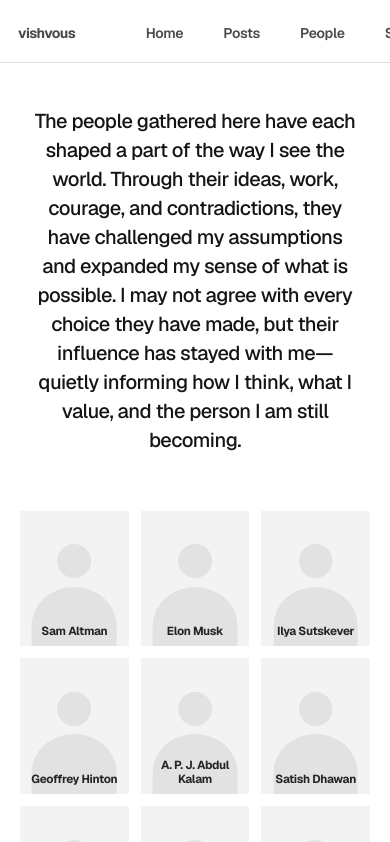
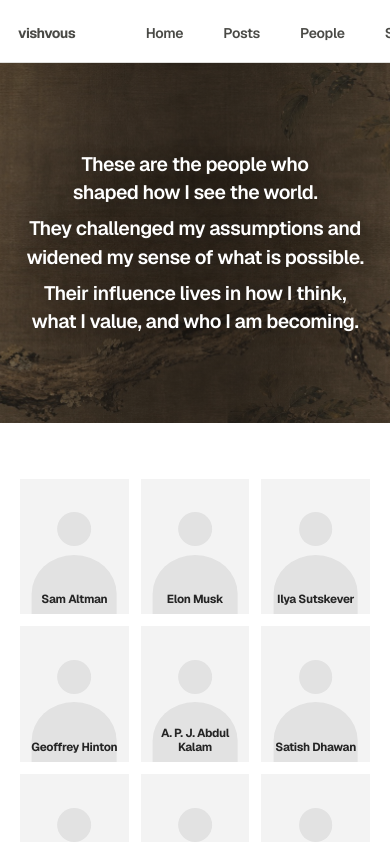
Before and after one commit to vishvajithbk/vishvous-portfolio-site, a Next.js app: page /people in a window 390 px wide. Shown: the top 842 px of the page. Built offline with nearby package versions, Linux system fonts and the light colour scheme.

Commit message:
Add People influence hero

```diff
--- a/app/people/PeopleGallery.tsx
+++ b/app/people/PeopleGallery.tsx
@@ -2,7 +2,7 @@
 
 import { useEffect, useRef, useState } from "react";
 import type { Person } from "./people";
-import { people, peopleInfluencePassage } from "./people";
+import { people, peopleInfluenceLines } from "./people";
 import styles from "./people.module.css";
 
 const COLUMN_COUNT = 3;
@@ -134,7 +134,13 @@
       aria-label="People who shaped Vishva's thinking"
     >
       <div className={styles.influenceSection}>
-        <p className={styles.influencePassage}>{peopleInfluencePassage}</p>
+        <p className={styles.influencePassage}>
+          {peopleInfluenceLines.map((line) => (
+            <span data-influence-line key={line}>
+              {line}
+            </span>
+          ))}
+        </p>
       </div>
 
       <MasonryGallery entries={visiblePeople} label="People gallery" />
--- a/app/people/people.module.css
+++ b/app/people/people.module.css
@@ -1,18 +1,19 @@
 .peoplePage {
   min-height: calc(100vh - 61px);
-  padding: clamp(54px, 7vw, 92px) clamp(24px, 7vw, 80px) 160px;
+  padding: 0 0 160px;
 }
 
 .feed {
-  width: min(100%, 960px);
-  margin: 0 auto;
+  width: 100%;
+  margin: 0;
 }
 
 .gallery {
   display: grid;
   grid-template-columns: repeat(3, minmax(0, 1fr));
   gap: clamp(16px, 1.8vw, 24px);
-  width: 100%;
+  width: min(calc(100% - 48px), 960px);
+  margin: clamp(72px, 8vw, 112px) auto 0;
 }
 
 .galleryColumn {
@@ -115,30 +116,67 @@
 }
 
 .influenceSection {
+  position: relative;
   display: grid;
+  width: 100%;
+  min-height: clamp(360px, 33.333vw, 520px);
   margin: 0;
-  padding: clamp(8px, 1.5vw, 20px) clamp(24px, 8vw, 120px)
-    clamp(72px, 8vw, 112px);
+  padding: clamp(52px, 8vw, 112px);
+  overflow: hidden;
+  background: #403a31;
+  isolation: isolate;
   place-items: center;
 }
 
+.influenceSection::before,
+.influenceSection::after {
+  position: absolute;
+  inset: 0;
+  content: "";
+}
+
+.influenceSection::before {
+  z-index: -2;
+  background: url("/people-influence-hero.jpg") center / cover no-repeat;
+}
+
+.influenceSection::after {
+  z-index: -1;
+  background: linear-gradient(
+    90deg,
+    rgba(24, 20, 16, 0.18),
+    rgba(24, 20, 16, 0.5) 30%,
+    rgba(24, 20, 16, 0.56) 50%,
+    rgba(24, 20, 16, 0.5) 70%,
+    rgba(24, 20, 16, 0.18)
+  );
+}
+
 .influencePassage {
-  max-width: 840px;
+  position: relative;
+  z-index: 1;
+  max-width: 1200px;
   margin: 0;
-  color: var(--color-text);
+  color: #ffffff;
   font-size: clamp(20px, 2vw, 30px);
-  font-weight: var(--font-weight-regular);
+  font-weight: var(--font-weight-medium);
   letter-spacing: var(--tracking-content);
-  line-height: 1.45;
+  line-height: 1.5;
   text-align: center;
+  text-shadow: 0 2px 18px rgba(0, 0, 0, 0.42);
   text-wrap: balance;
+}
+
+.influencePassage span {
+  display: block;
+  white-space: nowrap;
 }
 
 .loadMoreSentinel {
   display: grid;
-  width: 100%;
+  width: min(calc(100% - 48px), 960px);
   min-height: 1px;
-  margin-top: clamp(48px, 7vw, 80px);
+  margin: clamp(48px, 7vw, 80px) auto 0;
   place-items: center;
 }
 
@@ -155,7 +193,12 @@
 
 @media (max-width: 640px) {
   .peoplePage {
-    padding: 44px 20px 96px;
+    padding: 0 0 96px;
+  }
+
+  .gallery {
+    width: calc(100% - 40px);
+    margin-top: 56px;
   }
 
   .gallery,
@@ -169,7 +212,25 @@
   }
 
   .influenceSection {
-    padding: 0 12px 56px;
+    min-height: 360px;
+    padding: 48px 20px;
+  }
+
+  .influencePassage {
+    font-size: clamp(18px, 5vw, 22px);
+    line-height: 1.45;
+  }
+
+  .influencePassage span {
+    white-space: normal;
+  }
+
+  .influencePassage span + span {
+    margin-top: 8px;
+  }
+
+  .loadMoreSentinel {
+    width: calc(100% - 40px);
   }
 }
 
--- a/app/people/people.ts
+++ b/app/people/people.ts
@@ -34,5 +34,8 @@
 
 export const people: Person[] = [...featuredPeople, ...temporaryPeople];
 
-export const peopleInfluencePassage =
-  "The people gathered here have each shaped a part of the way I see the world. Through their ideas, work, courage, and contradictions, they have challenged my assumptions and expanded my sense of what is possible. I may not agree with every choice they have made, but their influence has stayed with me—quietly informing how I think, what I value, and the person I am still becoming.";
+export const peopleInfluenceLines = [
+  "These are the people who shaped how I see the world.",
+  "They challenged my assumptions and widened my sense of what is possible.",
+  "Their influence lives in how I think, what I value, and who I am becoming.",
+] as const;
```
Also changed, not shown: public/people-influence-hero.jpg (added), 1 other file (tests, documents, lock files or other folders).
